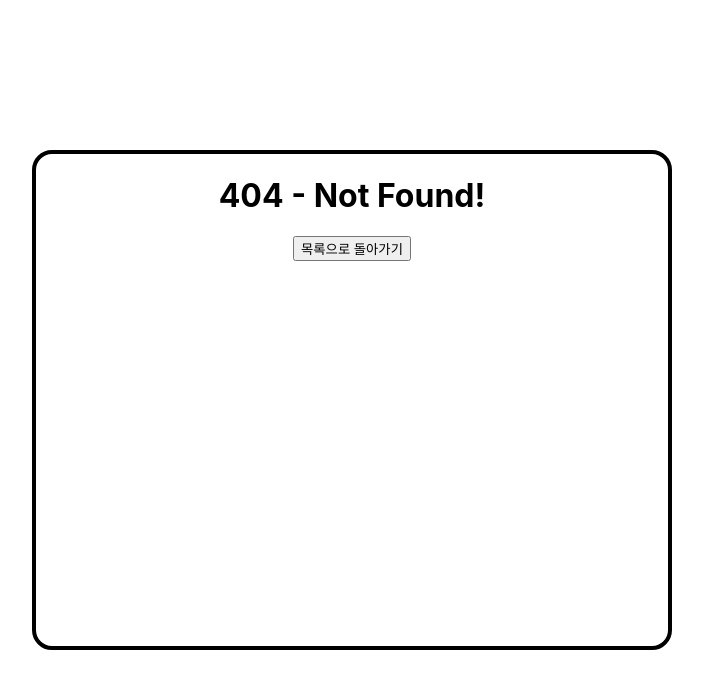
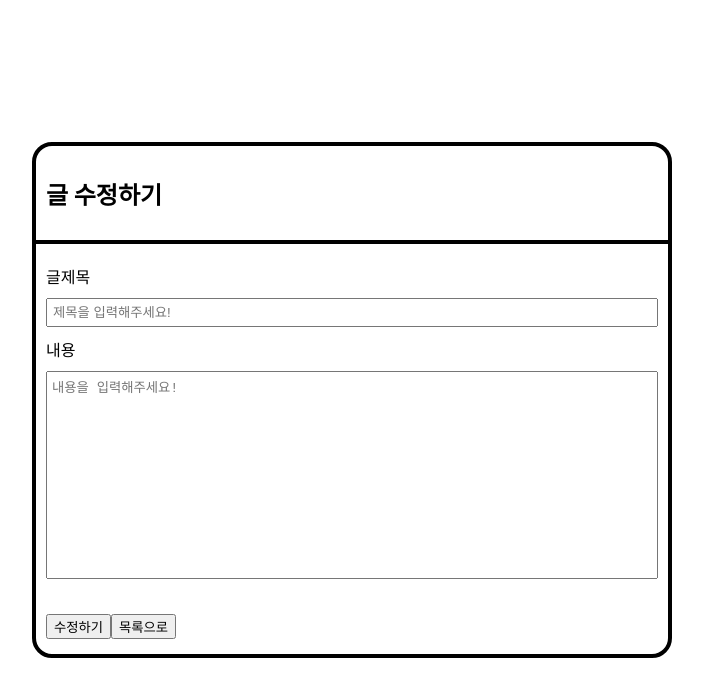
Before and after one commit to tomlim2/full-type-noticeboard, a React app in the folder front-end/: page /post/update/1 in a window 1280 px wide. Before the commit this address had no page. Shown: the top 696 px of the page, without its empty margins (288-991 px from the left). Built offline with nearby package versions, Linux system fonts and the light colour scheme; no server answers.

Commit message:
Added: Update post function

```diff
--- a/front-end/src/Router.tsx
+++ b/front-end/src/Router.tsx
@@ -11,9 +11,9 @@ const Router = () => {
     <BrowserRouter>
       <Routes>
         <Route path="/" element={<Main />} />
+        <Route path="post/add" element={<AddPost />} />
         <Route path="post/:id" element={<SinglePost />}></Route>
-        <Route path="post/add" element={<AddPost />} />
-        <Route path="post/update" element={<UpdatePost />} />
+        <Route path="post/update/:id" element={<UpdatePost />} />
         <Route path="*" element={<NotFound />} />
       </Routes>
     </BrowserRouter>
--- a/front-end/src/pages/AddPost/AddPost.tsx
+++ b/front-end/src/pages/AddPost/AddPost.tsx
@@ -15,20 +15,18 @@ const AddPost = () => {
   const submitHandler = (event) => {
     event.preventDefault();
 
-    console.log(titleInput);
-
     fetch(`http://localhost:5000/api/post/`, requestOptions).then(() =>
       alert("새로운 글이 생성되었습니다!")
     );
   };
 
   return (
+    <form onSubmit={submitHandler}>
       <Card pageName="AddPost">
         <div className="section header">
           <h2>글 추가하기</h2>
         </div>
         <div className="section">
-        <form onSubmit={submitHandler}>
           <div>
             <label>글제목</label>
             <br />
@@ -50,12 +48,13 @@ const AddPost = () => {
               placeholder="내용을 입력해주세요!"
             />
           </div>
+        </div>
+        <div className="section">
           <Button options={{ type: "submit" }}>만들기</Button>
           <Button options={{ linkTo: "/" }}>목록으로</Button>
+        </div>
+      </Card>
     </form>
-      </div>
-      <div className="section"></div>
-    </Card>
   );
 };
 
--- a/front-end/src/pages/Main/PostItem.tsx
+++ b/front-end/src/pages/Main/PostItem.tsx
@@ -5,6 +5,12 @@ import "./PostItem.scss";
 
 const PostItem: React.FC<{ post: Post }> = (props) => {
   const navigate = useNavigate();
+
+  const formatDate = (date) => {
+    const getDate = new Date(date)
+    return getDate.getFullYear()+' / '+(getDate.getMonth()+1)+' / '+getDate.getDate()
+  }
+
   return (
     <li
       onClick={() => navigate(`post/${props.post.__id}`)}
@@ -13,7 +19,7 @@ const PostItem: React.FC<{ post: Post }> = (props) => {
       <div>글번호: {props.post.postNumber}</div>
       <div>제목: {props.post.title}</div>
       <div>작성자: {props.post.writer}</div>
-      <div>작성일:{props.post.editedAt}</div>
+      <div>작성일: {formatDate(props.post.editedAt)}</div>
     </li>
   );
 };
--- a/front-end/src/pages/SinglePost/SinglePost.tsx
+++ b/front-end/src/pages/SinglePost/SinglePost.tsx
@@ -27,13 +27,18 @@ const SinglePost = () => {
       .then(() => navigate("/"));
   };
 
+  const formatDate = (date) => {
+    const getDate = new Date(date)
+    return getDate.getFullYear()+' / '+(getDate.getMonth()+1)+' / '+getDate.getDate()
+  }
+
   return (
     <Card pageName="SinglePost">
       <div className="section header">
         <div className="infos">
           <div>글번호: {post && post.postNumber} </div>
           <div>작성자: {post && post.writer} </div>
-          <div>작성일: {post && post.editedAt}</div>
+          <div>작성일: {post && formatDate(post.editedAt)}</div>
         </div>
         제목: {post && post.title}
       </div>
@@ -42,7 +47,7 @@ const SinglePost = () => {
         <p>{post && post.content}</p>
       </div>
       <div className="section">
-        <Button options={{ linkTo: "post/update" }}>이 글 수정하기</Button>
+        <Button options={{ linkTo: `post/update/${path}` }}>이 글 수정하기</Button>
         <Button options={{ onClick: deletePost }}>삭제하기</Button>
         <Button options={{ linkTo: "/" }}>목록으로</Button>
       </div>
--- /dev/null
+++ b/front-end/src/pages/UpdatePost/UpdatePost.scss
@@ -0,0 +1,27 @@
+.UpdatePost{
+    .section {
+        padding: 10px;
+        font-size: 1rem;
+
+        label {
+          display: inline-block;
+          padding: 10px 0;
+        }
+
+        .title,
+        .content {
+          width: 100%;
+          padding: 5px;
+        }
+
+        .content {
+          height: 208px;
+          margin-bottom: 10px;
+          resize: none;
+        }
+      }
+
+      .section:nth-child(1) {
+        border-bottom: 4px solid black;
+      }
+}
--- a/front-end/src/pages/UpdatePost/UpdatePost.tsx
+++ b/front-end/src/pages/UpdatePost/UpdatePost.tsx
@@ -1,12 +1,78 @@
-import React from 'react'
-import Card from '../../components/Card'
+import React, { useState, useEffect } from "react";
+import Button from "../../components/Button";
+import Card from "../../components/Card";
+import "./UpdatePost.scss";
 
 const UpdatePost = () => {
-    return (
-        <Card pageName="UpdatePost">
-            <div>Update Card</div>
-        </Card>
-    )
-}
+  const [titleInput, setTitleInput] = useState("");
+  const [contentInput, setContentInput] = useState("");
+  const path =
+    location.pathname.split("/")[location.pathname.split("/").length - 1];
 
-export default UpdatePost
+  useEffect(() => {
+    fetch(`http://localhost:5000/api/post/${path}`)
+      .then((res) => res.json())
+      .then((data) => {
+        setTitleInput(data.title);
+        setContentInput(data.content);
+      });
+  }, []);
+
+  const requestOptions = {
+    method: "PUT",
+    headers: { "Content-Type": "application/json" },
+    body: JSON.stringify({ title: titleInput, content: contentInput }),
+  };
+
+  const submitHandler = async (event) => {
+    try {
+      event.preventDefault();
+      const res = await fetch(
+        `http://localhost:5000/api/post/${path}`,
+        requestOptions
+      );
+      if (res) alert("글이 수정되었습니다!");
+    } catch (error) {
+      console.log(error);
+    }
+  };
+
+  return (
+    <form onSubmit={submitHandler}>
+      <Card pageName="UpdatePost">
+        <div className="section header">
+          <h2>글 수정하기</h2>
+        </div>
+        <div className="section">
+          <div>
+            <label>글제목</label>
+            <br />
+            <input
+              className="title"
+              type="text"
+              value={titleInput}
+              onChange={(event) => setTitleInput(event.target.value)}
+              placeholder="제목을 입력해주세요!"
+            />
+          </div>
+          <div>
+            <label>내용</label>
+            <br />
+            <textarea
+              className="content"
+              value={contentInput}
+              onChange={(event) => setContentInput(event.target.value)}
+              placeholder="내용을 입력해주세요!"
+            />
+          </div>
+        </div>
+        <div className="section">
+          <Button options={{ type: "submit" }}>수정하기</Button>
+          <Button options={{ linkTo: "/" }}>목록으로</Button>
+        </div>
+      </Card>
+    </form>
+  );
+};
+
+export default UpdatePost;
```
Lines whose indentation alone changed are shown as unchanged.
